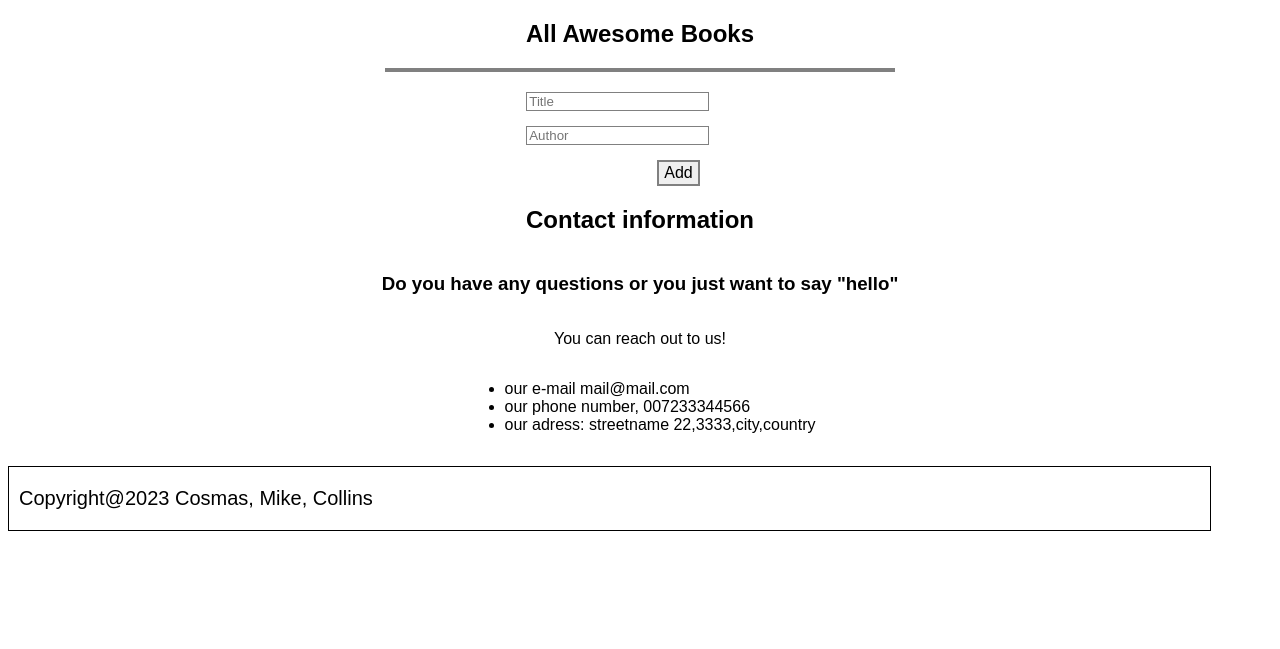
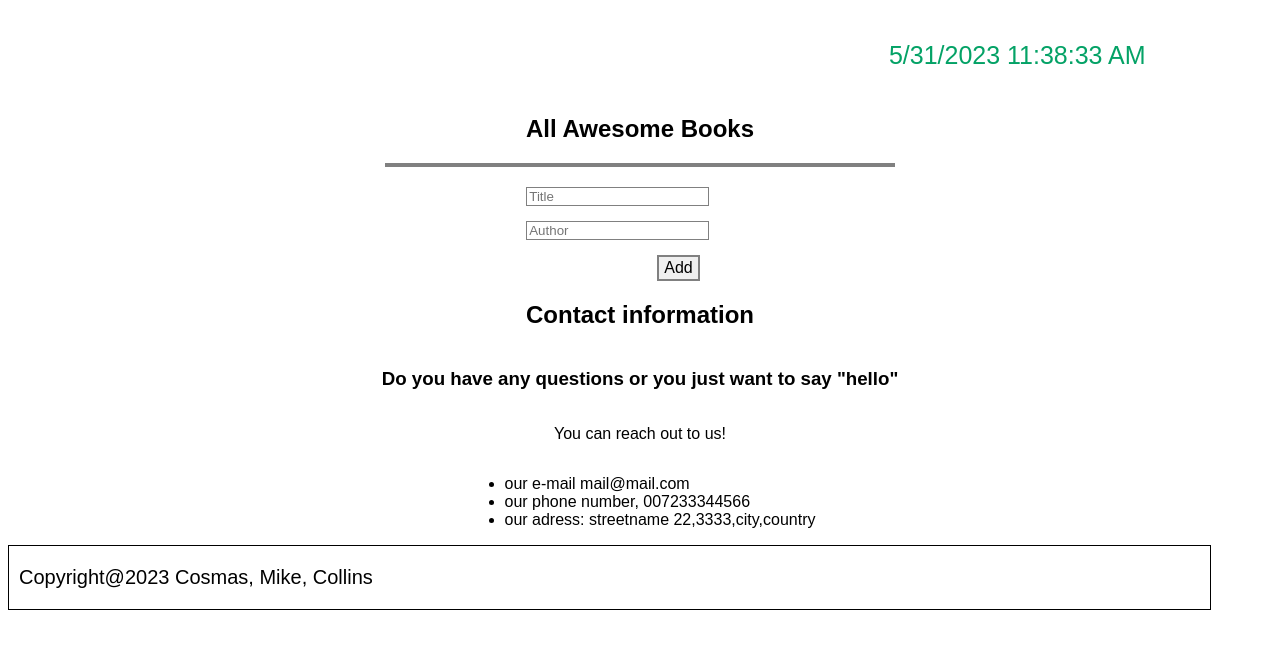
Before and after one commit to Mike111222/Awesome-Books, a website: page index.html in a window 1280 px wide. Shown: the part 69-718 px from the top of the page. Drawn offline with Linux system fonts and the light colour scheme.

Commit message:
modified:   index.html         modified:   script.js         modified:   styles.css

```diff
--- a/index.html
+++ b/index.html
@@ -19,7 +19,10 @@
             <li><a href="#contact">Contact</a></li>
           </ul>
         </nav>
-      </header>
+        </header>
+        <section id="current-time">
+            <p id="datetime"></p>
+          </section>
       <main class="main">
         <section class="list">
     <div id="book-list">
@@ -45,9 +48,7 @@
       </ul>
     </section>
   </main>
-  <section id="current-time">
-    <p id="datetime"></p>
-  </section>
+
   <footer>
     <p>Copyright@2023 Cosmas, Mike, Collins</p>
   </footer>
--- a/script.js
+++ b/script.js
@@ -140,3 +140,13 @@ class Library {
 // Create an instance of the Library class and initialize it
 const library = new Library();
 library.initialize();
+
+function updateDateTime() {
+  const now = new Date();
+  const date = now.toLocaleDateString();
+  const time = now.toLocaleTimeString();
+  document.getElementById('datetime').innerHTML = `${date} ${time}`;
+}
+
+// call updateDateTime function every second to update the time
+setInterval(updateDateTime, 1000);
--- a/styles.css
+++ b/styles.css
@@ -28,6 +28,15 @@ nav ul {
     font-size: 20px;
     padding-right: 5px;
     color: black;
+  }
+
+ #current-time {
+  display: flex;
+  justify-content: flex-end;
+  width: 80%;
+  margin: 1rem auto 0;
+  font-size: 25px;
+  color: rgb(4, 162, 102);
   }
 
 #book-list {
```
